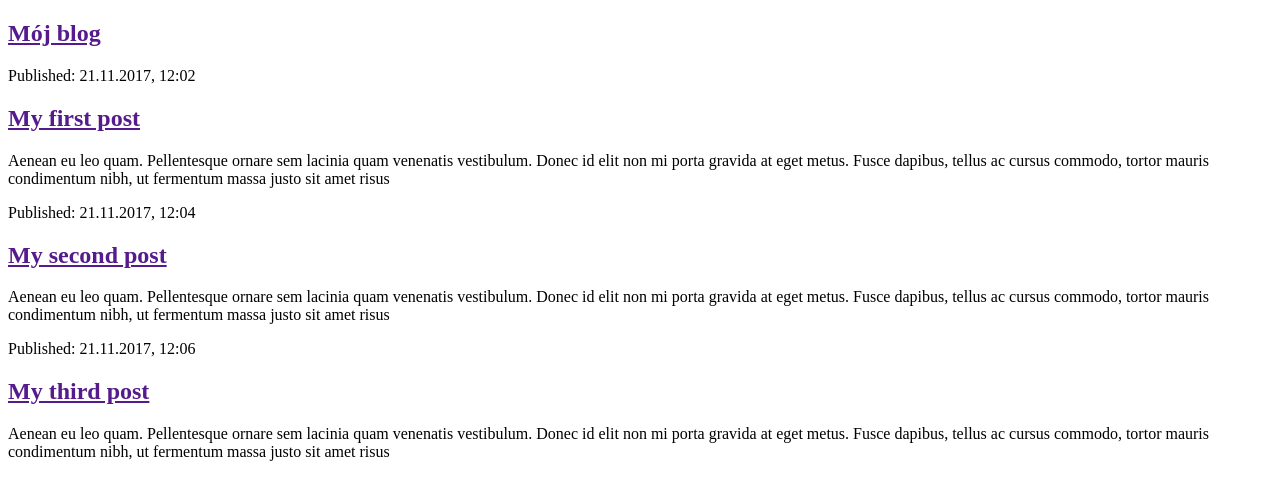
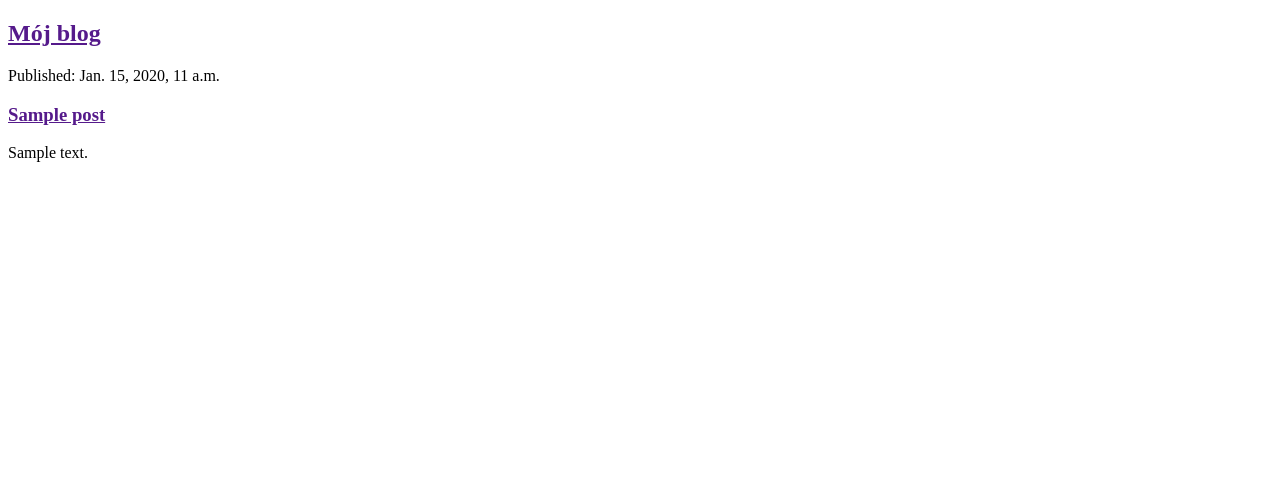
Before and after one commit to EwaGrela/my-first-blog, a Django app: template blog/templates/blog/post_list.html in a window 1280 px wide. Shown: the top 500 px of the page. Run offline with Django 3.2, Linux system fonts and the light colour scheme; the template is opened without the code that fills it: values that come from a table or form of the project are taken from there, others are empty; tables that the repository leaves empty hold one stand-in row (values such as "Sample post").

Commit message:
Modyfikacja szablonu, by pokazywal posty z bazy danych

```diff
--- a/blog/templates/blog/post_list.html
+++ b/blog/templates/blog/post_list.html
@@ -6,27 +6,13 @@
 <body>
 	<section>
 		<h1><a href="">Mój blog</a></h1>
-		<article>
-			<p>Published: 21.11.2017, 12:02</p>
-			<h2><a href="">My first post</a></h2>
-			<p>
-				Aenean eu leo quam. Pellentesque ornare sem lacinia quam venenatis vestibulum. Donec id elit non mi porta gravida at eget metus. Fusce dapibus, tellus ac cursus commodo, tortor mauris condimentum nibh, ut fermentum massa justo sit amet risus
-			</p>
-		</article>
-		<article>
-			<p>Published: 21.11.2017, 12:04</p>
-			<h2><a href="">My second post</a></h2>
-			<p>
-				Aenean eu leo quam. Pellentesque ornare sem lacinia quam venenatis vestibulum. Donec id elit non mi porta gravida at eget metus. Fusce dapibus, tellus ac cursus commodo, tortor mauris condimentum nibh, ut fermentum massa justo sit amet risus
-			</p>
-		</article>
-		<article>
-			<p>Published: 21.11.2017, 12:06</p>
-			<h2><a href="">My third post</a></h2>
-			<p>
-			Aenean eu leo quam. Pellentesque ornare sem lacinia quam venenatis vestibulum. Donec id elit non mi porta gravida at eget metus. Fusce dapibus, tellus ac cursus commodo, tortor mauris condimentum nibh, ut fermentum massa justo sit amet risus
-			</p>
-		</article>
+		{% for post in posts%}
+			<article>
+				<p>Published: {{post.published_date}}</p>
+				<h1><a href="">{{post.title}}</a></h1>
+				<p>{{post.text|linebreaksbr}}</p>
+			</article>
+		{% endfor %}
 	</section>
 </body>
 </html>
--- a/blog/views.py
+++ b/blog/views.py
@@ -1,5 +1,8 @@
 from django.shortcuts import render
+from django.utils import timezone
+from .models import Post
 
 # Create your views here.
 def post_list(request):
-    return render(request, 'blog/post_list.html', {})
+  posts = Post.objects.filter(published_date__lte=timezone.now()).order_by('published_date')
+  return render(request, 'blog/post_list.html', {'posts': posts})
```
